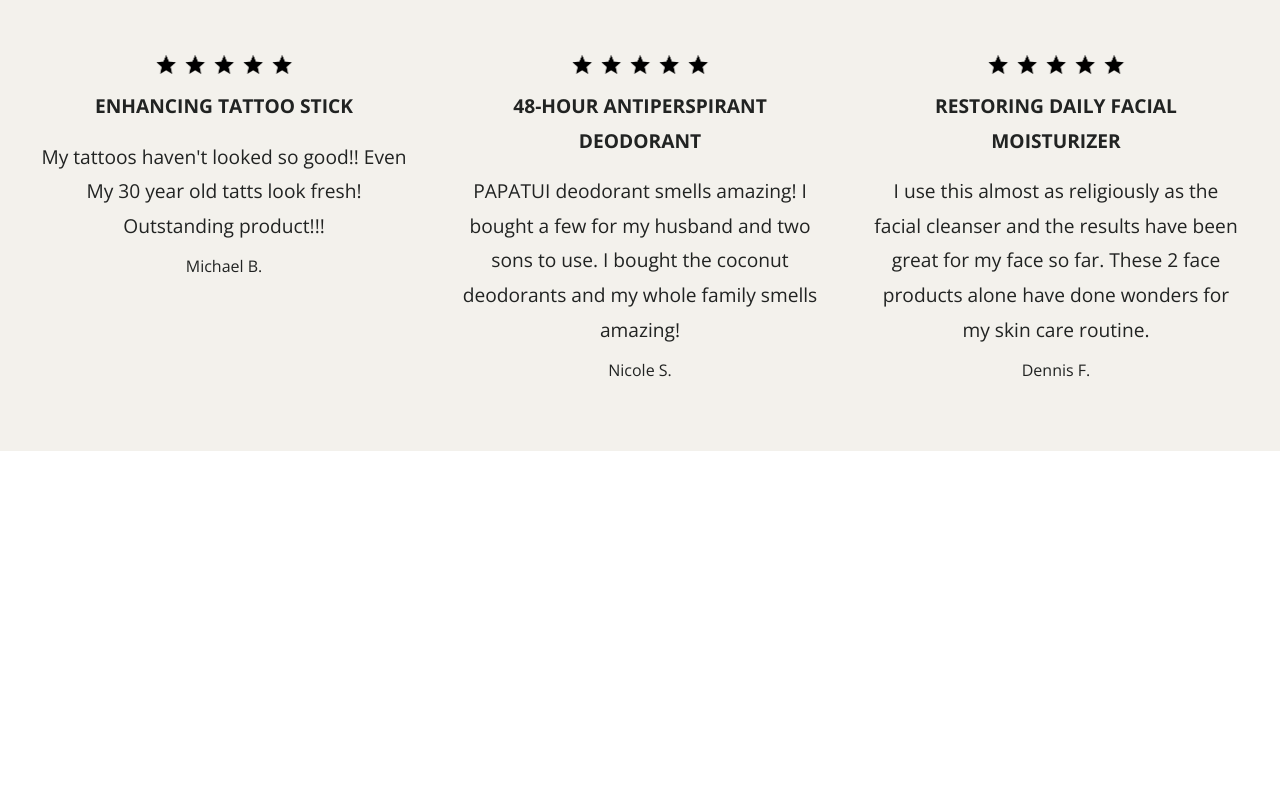
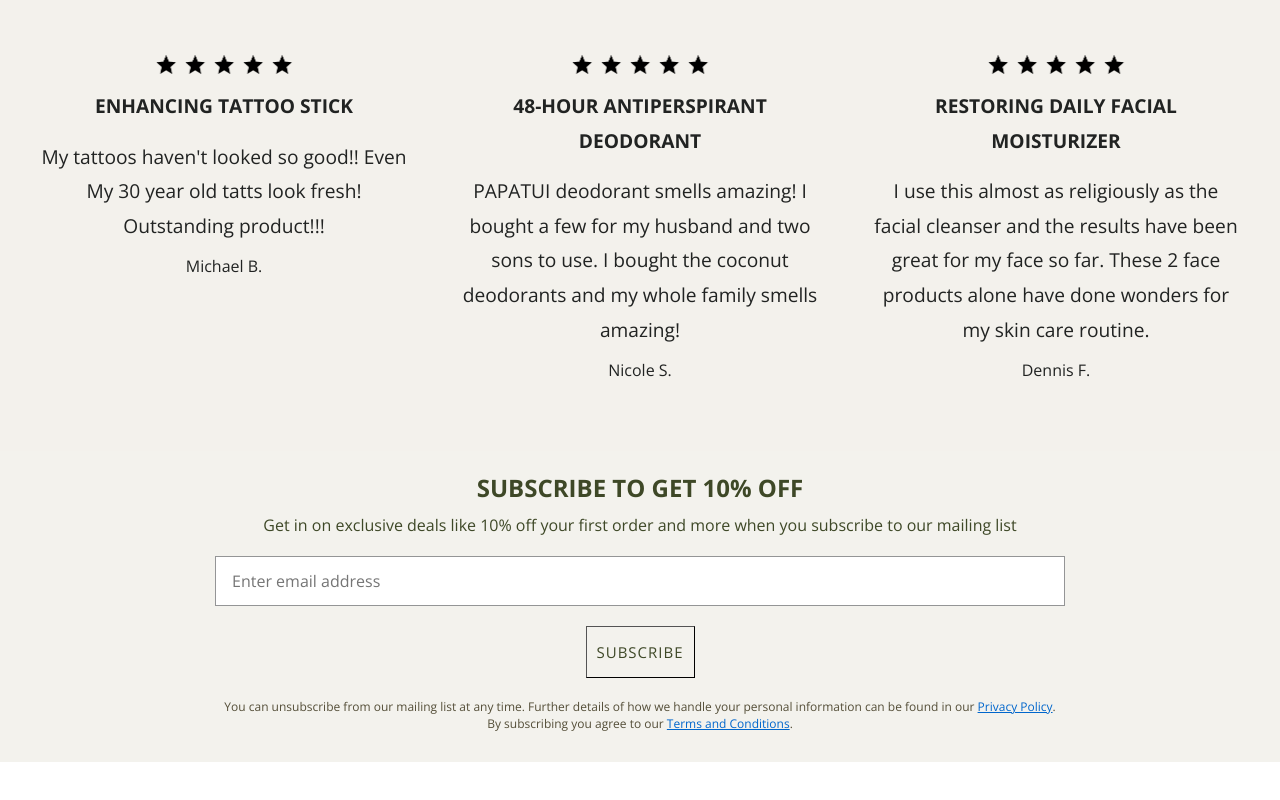
Before and after one commit to derrioncodes/papatui-project, a plain HTML site: page paptui-static/index.html in a window 1280 px wide. Shown: the part 3151-3951 px from the top of the page. Before the commit the page ends 3656 px from the top, so only its background shows below. Drawn offline with nearby package versions, Linux system fonts and the light colour scheme.

Commit message:
home email capture form

```diff
--- a/paptui-static/css/carousel-category.css
+++ b/paptui-static/css/carousel-category.css
@@ -125,6 +125,8 @@
     padding: 0;
     transition: opacity .2s ease-in-out;
 
+    cursor: pointer;
+
 }
 
 .carousel-category__wrapper .slick-dots li.slick-active{
--- /dev/null
+++ b/paptui-static/css/home-email-capture.css
@@ -0,0 +1,80 @@
+.home-email-capture__section{
+    background-color: rgb(243, 242, 237);
+    padding: 0px 10px;
+}
+
+.home-email-capture__container{
+    display: flex;
+    flex-direction: column;
+    width: 100%;
+    margin: 0px;
+    padding: 10px;
+    min-height: 300px;
+    justify-content: center;
+    align-items: center;
+}
+
+.email-capture__heading{
+    padding: 10px 0px 0px;
+    font-weight: 700;
+    text-align: center;
+    font-size: 24px;
+    color: rgb(62, 72, 39);
+}
+
+.email-capture__paragraph{
+    padding: 10px;
+    text-align: center;
+    color: rgb(62, 72, 39);
+    font-weight: 400;
+}
+
+.email-capture__form{
+    padding: 10px 0;
+    width: 100%;
+    max-width: 850px;
+}
+
+.email-capture__form input{
+    border-radius: 0px;
+    padding: 0px 0px 0px 16px;
+    height: 50px;
+    text-align: left;
+    color: rgb(0, 0, 0);
+    font-size: 16px;
+    font-weight: 400;
+    letter-spacing: 0px;
+    background-color: rgb(255, 255, 255);
+    border: 1px solid rgb(148, 149, 150);
+
+    width: 100%;
+}
+
+.email-capture__btn{
+    width: fit-content;
+    padding: 10px 10px;
+    font-size: 15px;
+
+    color: rgb(62, 72, 39);
+    background-color: transparent;
+    border-color: rgb(0, 0, 0);
+    border-width: 1px;
+    margin-top: 10px;
+}
+
+.email-capture__btn:hover{
+    background-color: #ccc7b5;
+}
+
+.email-capture__disclaimer{
+    color: rgb(84, 78, 56);
+    text-align: center;
+    font-size: 12px;
+    padding: 20px 10px;
+}
+
+@media (max-width: 480px){
+    .email-capture__btn{
+        width: 100%;
+    }
+}
--- a/paptui-static/css/styles.css
+++ b/paptui-static/css/styles.css
@@ -28,6 +28,18 @@
 section{
     margin-bottom: 54px;
     height: 100%;
+}
+
+.mb0{
+    margin-bottom: 0;
+}
+
+.pb54{
+    padding-bottom: 54px;
+}
+
+.light-brown-bg{
+    background-color: rgb(243, 242, 237);
 }
 
 .btn{
--- a/paptui-static/index.html
+++ b/paptui-static/index.html
@@ -11,6 +11,7 @@
     <link rel="stylesheet" href="/css/multi-column-benefits.css">
     <link rel="stylesheet" href="/css/carousel-category.css">
     <link rel="stylesheet" href="/css/customer-reviews.css">
+    <link rel="stylesheet" href="/css/home-email-capture.css">
 
     <!-- FONT FAMILY -->
     <link rel="preconnect" href="https://fonts.googleapis.com">
@@ -657,7 +658,7 @@
             </div>
         </section>
 
-        <section class="customer-reviews__section">
+        <section class="customer-reviews__section mb0 pb54">
             <h2 class="customer-reviews__title">what real guys are saying</h2>
             <div class="customer-reviews__wrapper">
                 <div class="single-review">
@@ -730,6 +731,18 @@
 
         </section>
 
+        <section class="home-email-capture__section">
+            <div class="home-email-capture__container">
+                <h2 class="email-capture__heading">SUBSCRIBE TO GET 10% OFF</h2>
+                <p class="email-capture__paragraph">Get in on exclusive deals like 10% off your first order and more when you subscribe to our mailing list</p>
+                <form class="email-capture__form">
+                    <input type="email" name="email" placeholder="Enter email address">
+                </form>
+                <button class="email-capture__btn btn">Subscribe</button>
+                <p class="email-capture__disclaimer">You can unsubscribe from our mailing list at any time. Further details of how we handle your personal information can be found in our <a style="text-decoration: underline; color: #0066cc;" href="#">Privacy Policy</a>.<br>By subscribing you agree to our <a style="text-decoration: underline; color: #0066cc;" href="#">Terms and Conditions</a>.</p>
+            </div>
+        </section>
+
     </main>
 
     <script src="/js/app.js"></script>
```
